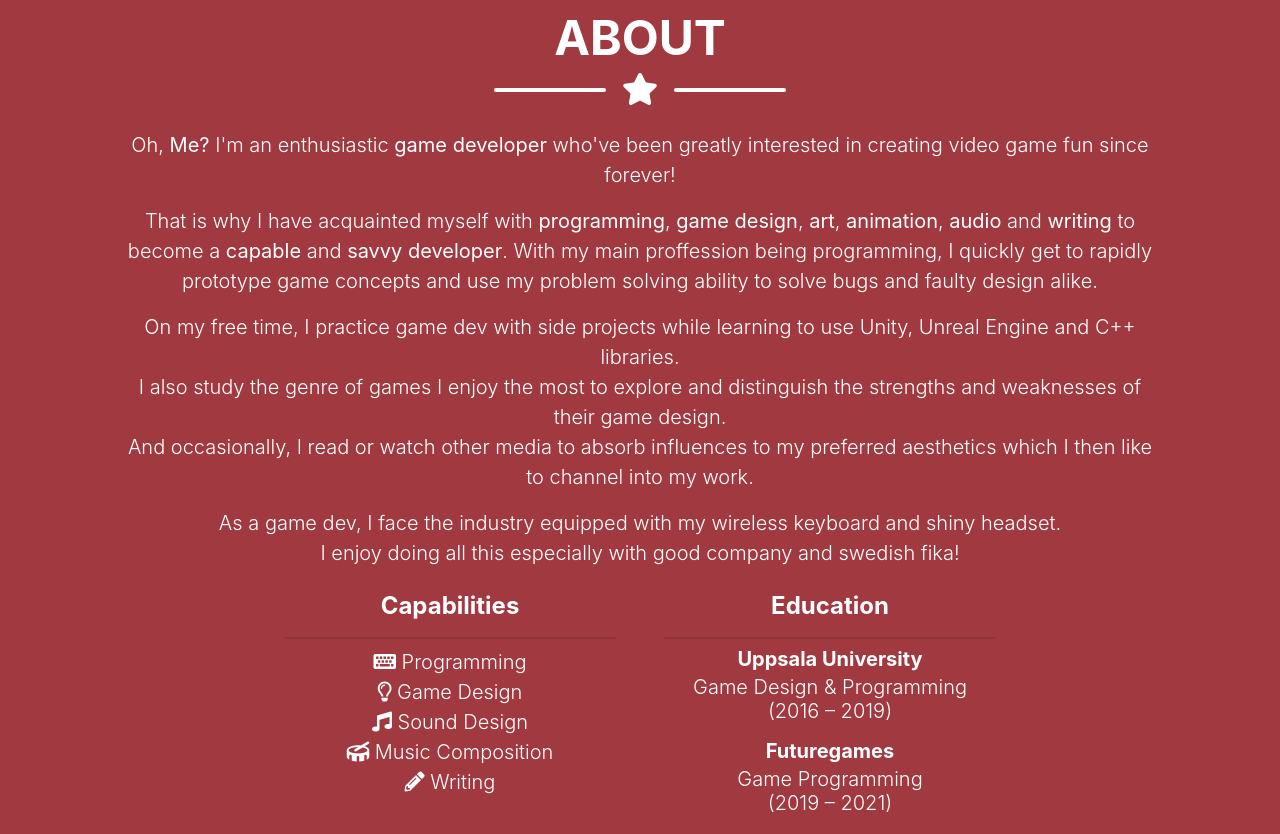
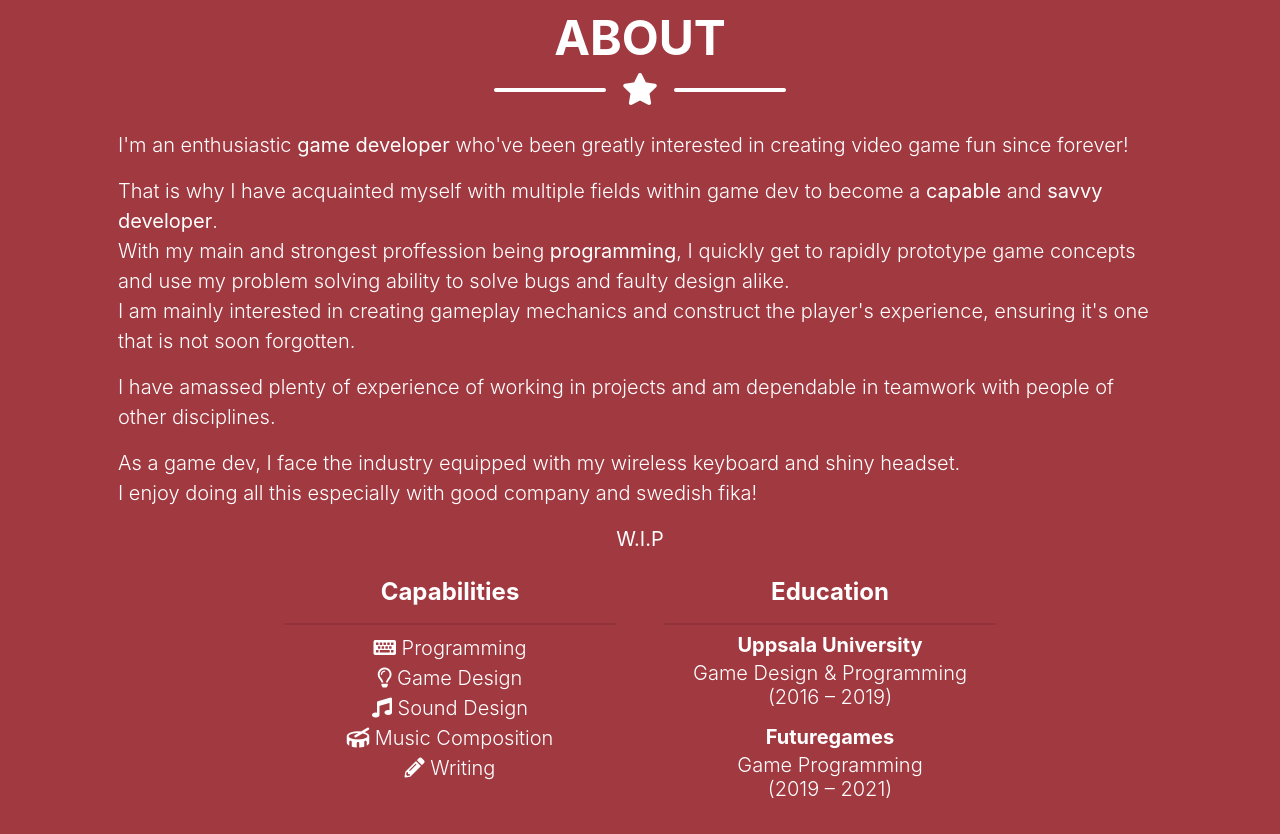
Before and after one commit to Fireshadows/AntonioAckalin, a website with bundled scripts: page index.html in a window 1280 px wide. Shown: the part 1680-2514 px from the top of the page. Built offline with nearby package versions, Linux system fonts and the light colour scheme.

Commit message:
About description update, added W.I.P notification

```diff
--- a/index.html
+++ b/index.html
@@ -10,7 +10,6 @@
 
   <title>Antonio Ackalin - Portfolio</title>
   <link rel="icon" type="image/png" href="img/avatar1.png" />
-
   <!-- Custom fonts for this theme -->
   <link href="vendor/fontawesome-free/css/all.min.css" rel="stylesheet" type="text/css">
   <link href="https://fonts.googleapis.com/css?family=Montserrat:400,700" rel="stylesheet" type="text/css">
@@ -187,21 +186,25 @@
 
       <!-- About Section Content -->
       <div class="about-intro mb-4">
-		<div class="lead text-center">
+		<div class="lead text-left">
 			<p>
-			Oh, <b>Me? </b>I'm an enthusiastic <b>game developer</b> who've been greatly interested in creating video game fun since forever!
+			I'm an enthusiastic <b>game developer</b> who've been greatly interested in creating video game fun since forever!
 			</p><p>
-			That is why I have acquainted myself with <b>programming</b>, <b>game design</b>, <b>art</b>, <b>animation</b>, <b>audio</b> and <b>writing</b> to become a <b>capable</b> and <b>savvy developer</b>.
-			With my main proffession being programming, I quickly get to rapidly prototype game concepts and use my problem solving ability to solve bugs and faulty design alike.
+			That is why I have acquainted myself with multiple fields within game dev to become a <b>capable</b> and <b>savvy developer</b>.<br>
+			With my main and strongest proffession being <b>programming</b>, I quickly get to rapidly prototype game concepts and use my problem solving ability to solve bugs and faulty design alike.<br>
+			I am mainly interested in creating gameplay mechanics and construct the player's experience, ensuring it's one that is not soon forgotten.
 			</p><p>
+			I have amassed plenty of experience of working in projects and am dependable in teamwork with people of other disciplines.
+			</p><!--<p>
 			On my free time, I practice game dev with side projects while learning to use Unity, Unreal Engine and C++ libraries.<br>
 			I also study the genre of games I enjoy the most to explore and distinguish the strengths and weaknesses of their game design. <br>
 			And occasionally, I read or watch other media to absorb influences to my preferred aesthetics which I then like to channel into my work.
 
-			</p><p>
+			</p>--><p>
 			As a game dev, I face the industry equipped with my wireless keyboard and shiny headset.<br>
 			I enjoy doing all this especially with good company and swedish fika!
 			</p>
+			<p class="text-center"><b>W.I.P</br></p>
 		</div>
       </div>
       <div class="row">
```
